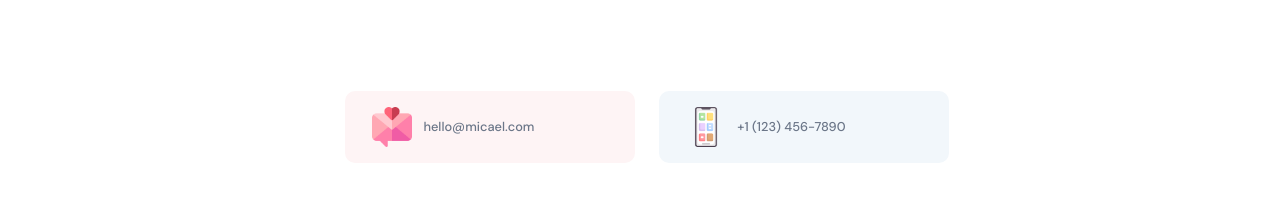
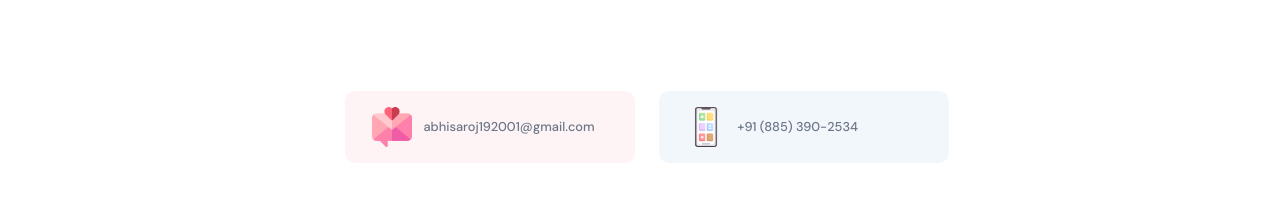
Before and after one commit to abhi-9025/my_portfolio, a React (Create React App) app in the folder client/: page / in a window 1280 px wide. Shown: the part 4111-4318 px from the top of the page. Built offline with nearby package versions, Linux system fonts and the light colour scheme; no server answers.

Commit message:
minor fixes

```diff
--- a/client/src/container/Footer/Footer.jsx
+++ b/client/src/container/Footer/Footer.jsx
@@ -42,11 +42,11 @@ const Footer = () => {
       <div className="app__footer-cards">
         <div className="app__footer-card ">
           <img src={images.email} alt="email" />
-          <a href="mailto:hello@micael.com" className="p-text">hello@micael.com</a>
+          <a href="mailto:abhisaroj192001@gmail.com" className="p-text">abhisaroj192001@gmail.com</a>
         </div>
         <div className="app__footer-card">
           <img src={images.mobile} alt="phone" />
-          <a href="tel:+1 (123) 456-7890" className="p-text">+1 (123) 456-7890</a>
+          <a href="tel:+91 (885) 390-2534" className="p-text">+91 (885) 390-2534</a>
         </div>
       </div>
       {!isFormSubmitted ? (
```
